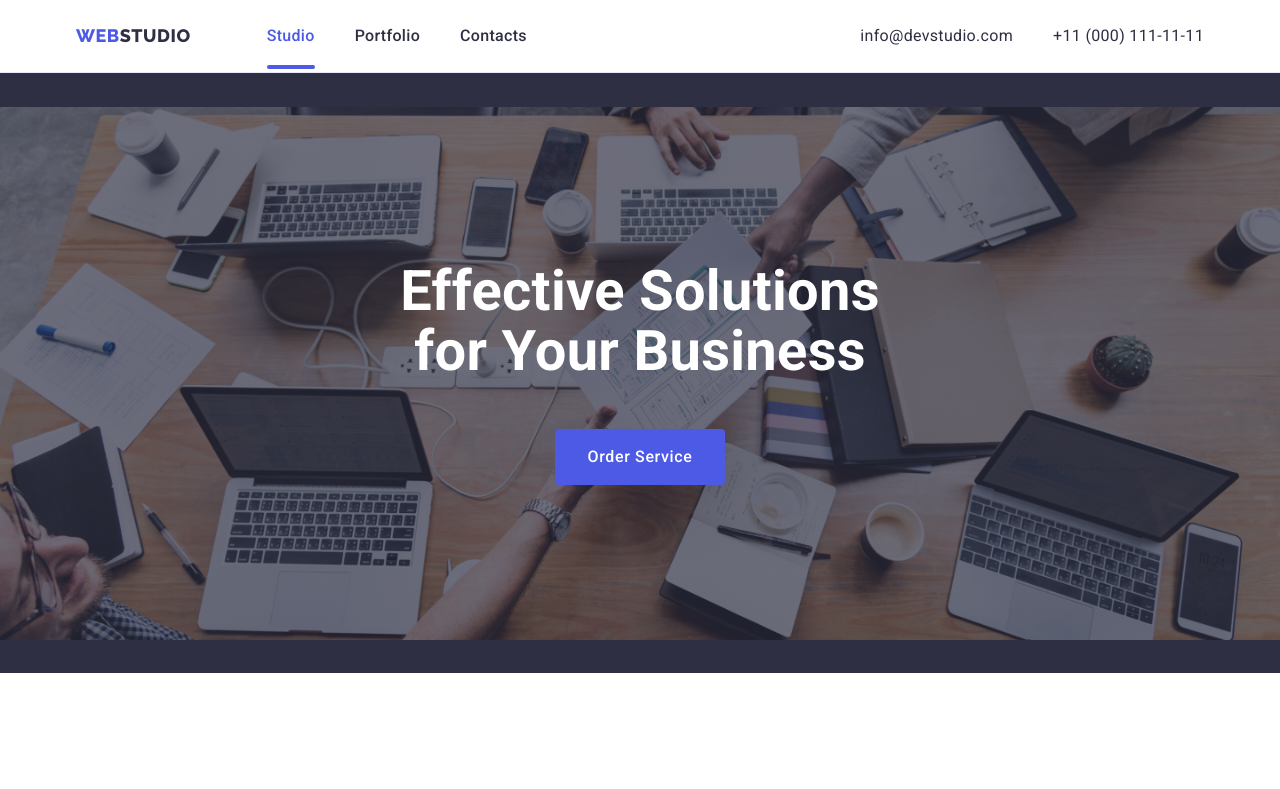
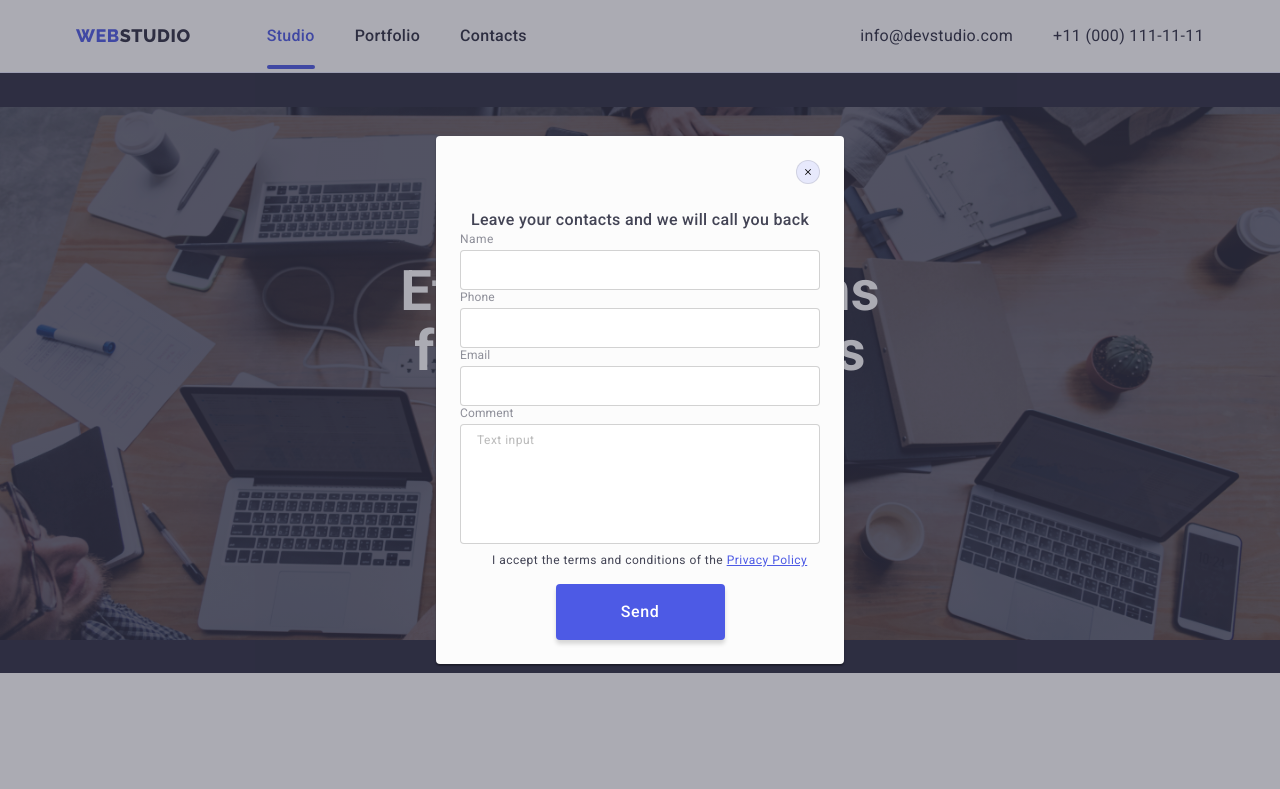
Before and after one commit to FedorovMykhailo/goit-markup-hw-06, a plain HTML site: page index.html in a window 1280 px wide. Shown: the top 789 px of the page. Drawn offline with nearby package versions, Linux system fonts and the light colour scheme.

Commit message:
Update index.html

```diff
--- a/index.html
+++ b/index.html
@@ -535,6 +535,7 @@ https://cdn.jsdelivr.net/npm/modern-normalize@1.1.0/modern-normalize.min.css
         </div>
         <div class="subscribe-side">
           <p class="footer-social-desc subtitle">Subscribe</p>
+          <form name="subscribe-form">
             <div class="footer-subscribe-group">
               <label class="footer-subscribe-label" for="subscribe">
                 <input
@@ -542,36 +543,44 @@ https://cdn.jsdelivr.net/npm/modern-normalize@1.1.0/modern-normalize.min.css
                   type="text"
                   name="subscribe"
                   id="subscribe"
-              placeholder="E-mail" />
+                  placeholder="E-mail"
+                />
               </label>
               <button class="footer-btn btn" type="submit">
                 Subscribe
                 <svg class="footer-subscribe-icon" width="24" height="24">
                   <use href="./images/icons.svg#send"></use>
                 </svg>
-              </button
+              </button>
             </div>
+          </form>
         </div>
       </div>
     </footer>
     <!-- modal window -->
 
-    <div class="modal-overlay is-hidden" data-modal>
+    <div class="modal-overlay" data-modal>
       <div class="modal">
         <button class="modal-btn" type="button">
           <svg class="modal-close" data-modal-close width="8" height="8">
             <use href="./images/icons.svg#close"></use>
           </svg>
         </button>
-        <div class="modal-group-element">
+        <form name="modal-form">
+          <div class="modal-group-element modal-group-desc">
             <strong class="modal-desc desc">
               Leave your contacts and we will call you back
             </strong>
           </div>
           <div class="modal-group-element">
             <label class="modal-form-label modal-label-name" for="name">
-            Name
-            <input class="modal-form-field" type="text" name="name" id="name" />
+              <span class="modal-label-desc">Name</span>
+              <input
+                class="modal-form-field"
+                type="text"
+                name="name"
+                id="name"
+              />
               <svg class="modal-group-icon" width="18" height="18">
                 <use href="./images/icons.svg#user"></use>
               </svg>
@@ -579,7 +588,7 @@ https://cdn.jsdelivr.net/npm/modern-normalize@1.1.0/modern-normalize.min.css
           </div>
           <div class="modal-group-element">
             <label class="modal-form-label" for="phone">
-            Phone
+              <span class="modal-label-desc">Phone</span>
               <input
                 class="modal-form-field"
                 type="tel"
@@ -592,7 +601,7 @@ https://cdn.jsdelivr.net/npm/modern-normalize@1.1.0/modern-normalize.min.css
           </div>
           <div class="modal-group-element">
             <label class="modal-form-label" for="mail"
-            >Email
+              ><span class="modal-label-desc">Email</span>
               <input
                 class="modal-form-field"
                 type="email"
@@ -604,8 +613,8 @@ https://cdn.jsdelivr.net/npm/modern-normalize@1.1.0/modern-normalize.min.css
             </label>
           </div>
           <div class="modal-group-element">
-          <label class="modal-form-label" for="comment">
-            Comment
+            <label class="modal-form-label modal-textarea-label" for="comment">
+              <span class="modal-label-desc">Comment</span>
               <textarea
                 class="modal-form-textarea"
                 name="comment"
@@ -615,7 +624,7 @@ https://cdn.jsdelivr.net/npm/modern-normalize@1.1.0/modern-normalize.min.css
               ></textarea>
             </label>
           </div>
-        <div class="modal-group-element">
+          <div class="modal-group-element modal-group-check">
             <label class="modal-form-policy modal-group-policy" for="policy">
               <input
                 class="modal-form-check"
@@ -642,6 +651,7 @@ https://cdn.jsdelivr.net/npm/modern-normalize@1.1.0/modern-normalize.min.css
           <div class="modal-group-submit">
             <button class="modal-btn-submit btn" type="submit">Send</button>
           </div>
+        </form>
       </div>
     </div>
     <!-- modal script -->
```
Lines whose indentation alone changed are shown as unchanged.
